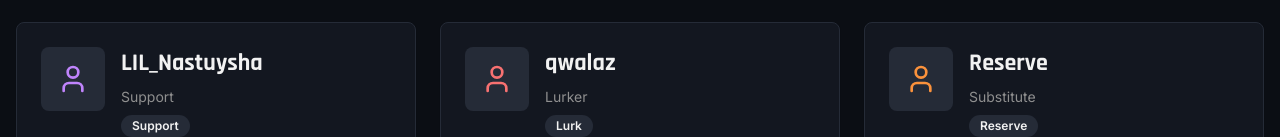
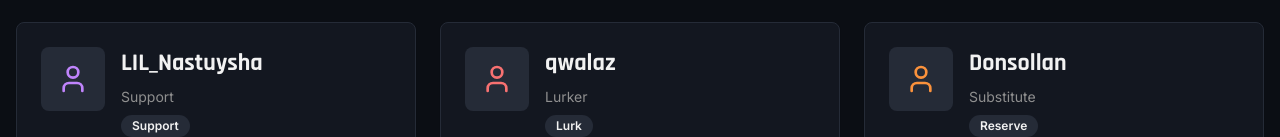
Before and after one commit to pr-poehali-dev/cs2-dl-team-website-1, a React (Vite) app: page / in a window 1280 px wide. Shown: the part 813-950 px from the top of the page. Built offline with nearby package versions, Linux system fonts and the light colour scheme.

Commit message:
Изменение ника 6 игрока на Donsollan

```diff
--- a/src/pages/Index.tsx
+++ b/src/pages/Index.tsx
@@ -8,7 +8,7 @@ const players = [
   { nickname: "20.31", realName: "Rifler", role: "Rifler", iconColor: "text-green-400" },
   { nickname: "LIL_Nastuysha", realName: "Support", role: "Support", iconColor: "text-purple-400" },
   { nickname: "qwalaz", realName: "Lurker", role: "Lurk", iconColor: "text-red-400" },
-  { nickname: "Reserve", realName: "Substitute", role: "Reserve", iconColor: "text-orange-400" },
+  { nickname: "Donsollan", realName: "Substitute", role: "Reserve", iconColor: "text-orange-400" },
 ];
 
 
```
